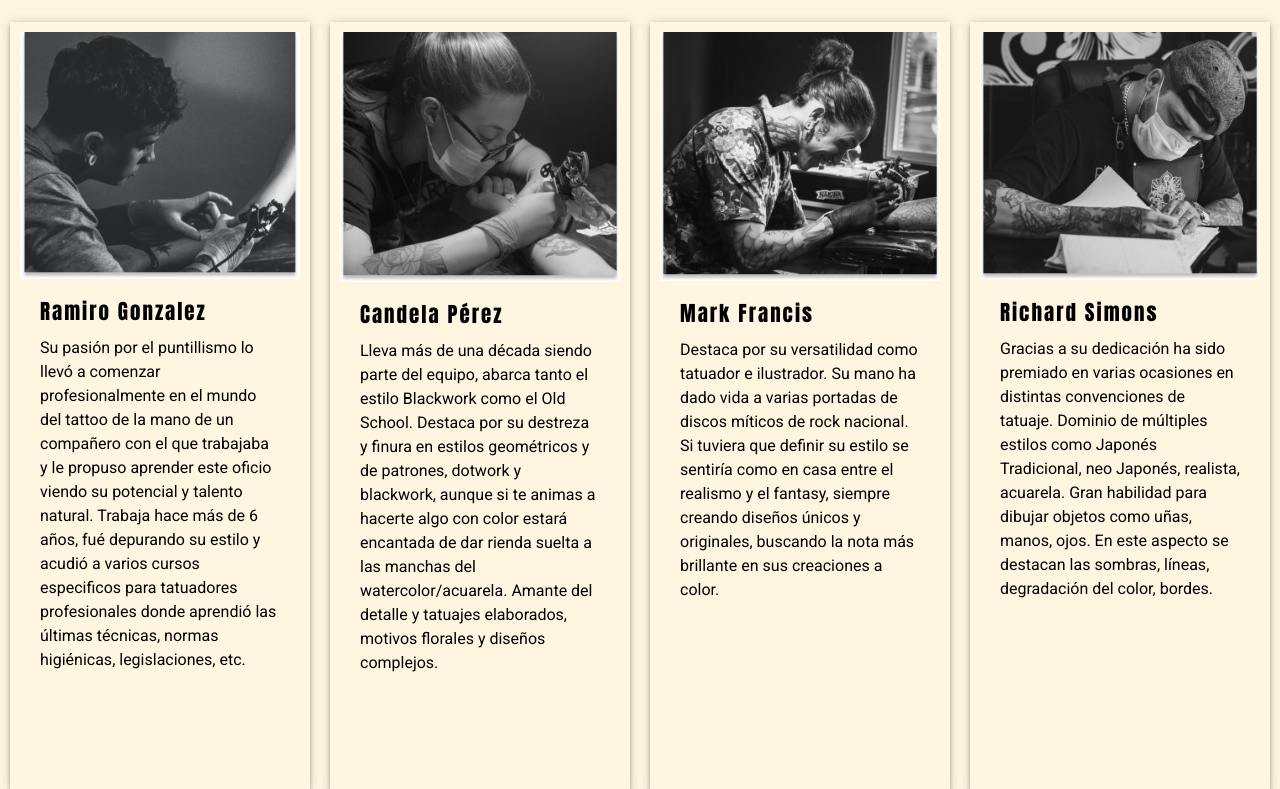
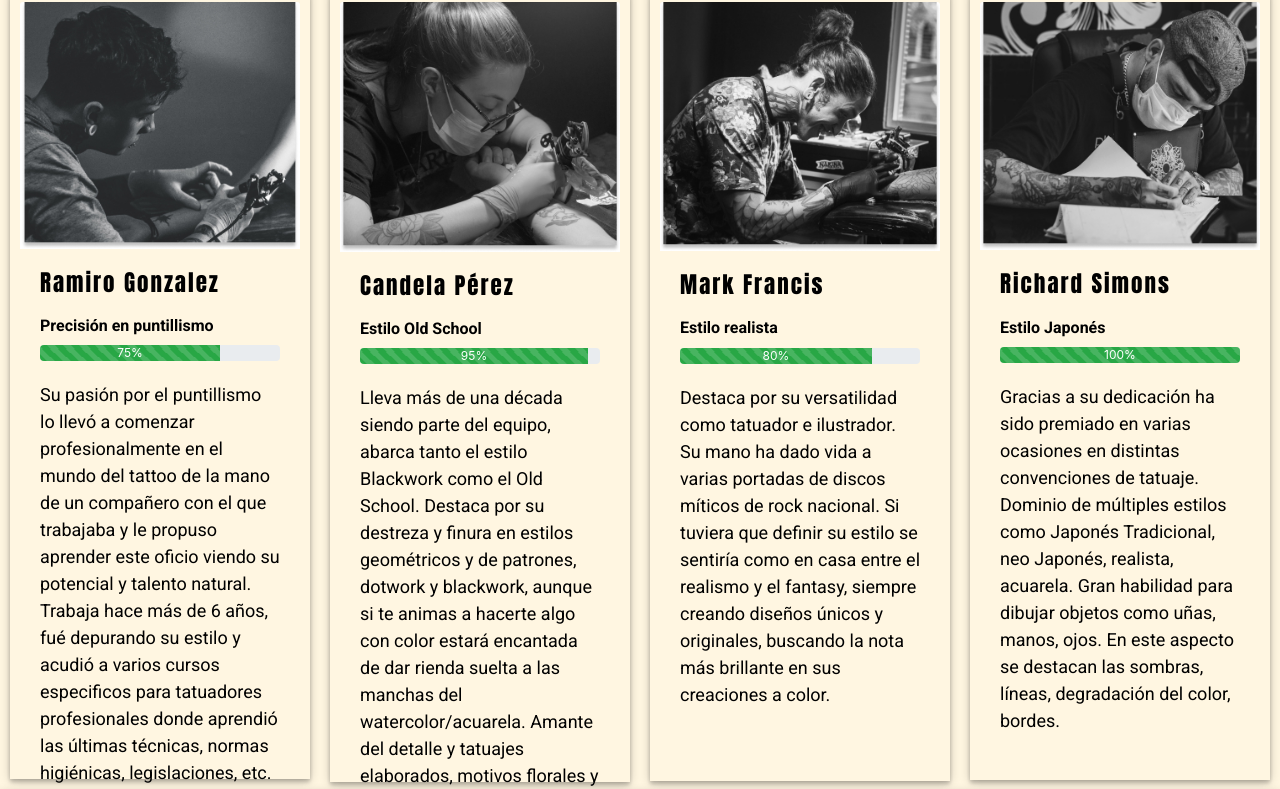
Before and after one commit to Marianela-Di-Tomaso/Oliver-Tatto-Studio, a website: page paginas/artistas.html in a window 1280 px wide. Shown: the part 151-940 px from the top of the page. Drawn offline with nearby package versions, Linux system fonts and the light colour scheme.

Commit message:
Agregué una barra de progreso en sección artistas

```diff
--- a/SCSS/_boxYFlex.scss
+++ b/SCSS/_boxYFlex.scss
@@ -135,24 +135,30 @@ $estilos2:(
 
 /* Texto de artistas y contenedor */
 .infoArtistas__titulo--boxYFlex{
-    margin: 20px 2px;
-    padding:5px;
+    margin-bottom: 20px;
+
 }
 
 .infoArtistas__contenedor--boxYFlex{
     @include espacios(10px, 10px);
     .infoArtista__card--boxYFlex{
-        height: 390px;
+        height: 435px;
         @media only screen and (min-width:401px) and (max-width:960px){
-            height: 330px;
+            height: 340px;
         }
         @media only screen and (min-width:992px) and (max-width:1100px){
-            height: 566px;
+            height: 576px;
         }
         @media only screen and (min-width:1101px) and (max-width:1300px){
-            height: 500px;
+            height: 520px;
         }
     }
+}
+
+.barra__progreso--boxYFlex{
+    margin-top: 10px;
+    margin-bottom: 10px;
+
 }
 
 /* Galeria contenedor y cards*/
--- a/SCSS/_tipografia.scss
+++ b/SCSS/_tipografia.scss
@@ -116,13 +116,25 @@ $estilos :(
 }
  /* Informacion de artistas */
 .infoArtista__titulo--tipografia{
-    font-size: 21px;
+    font-size: 23px;
     letter-spacing: 2px;
 }
 
-.contenido_card--tipografia{
-    letter-spacing: 1px;
-    font-size: 22px;
+.infoArtista__texto--tipografia{
+    font-size: 18px;
+    margin-bottom: 20px;
+    margin-top: 20px;
+
+}
+ .tamaño{
+     font-size: 16px;
+     font-family: $fontFamilyRoboto;
+     font-weight: 700;
+ }
+.barra__titulo--tipografia{
+    font-family: $fontFamilyRoboto;
+    font-size: 16px;
+    font-weight: 700;
 }
 
 /* Texto contacto */
--- a/paginas/artistas.html
+++ b/paginas/artistas.html
@@ -72,7 +72,11 @@
           <div class="infoArtistas__contenedor--color infoArtistas__contenedor--boxYFlex" data-aos="fade-down">
             <img src="../assets/img/fotoRamiro.jpg" class="card-img-top" alt="Foto Rami">
             <div class="card-body infoArtista__card--boxYFlex">
-              <h2 class="card-title infoArtista__titulo--color infoArtista__titulo--tipografia">Ramiro Gonzalez</h5>
+              <h2 class="card-title infoArtista__titulo--color infoArtista__titulo--tipografia infoArtistas__titulo--boxYFlex">Ramiro Gonzalez</h2>
+              <h3 class="barra__titulo--tipografia">Precisión en puntillismo</h3>
+                <div class="progress barra__progreso--boxYFlex">
+                  <div class="progress-bar progress-bar-striped progress-bar-animated bg-success" role="progressbar" aria-valuenow="50" aria-valuemin="0" aria-valuemax="100" style="width: 75%">75%</div>
+                </div>
               <p class="card-text infoArtista__texto--tipografia"> Su pasión por el puntillismo lo llevó a comenzar profesionalmente en el mundo del tattoo de la mano de un compañero con el que trabajaba y le propuso aprender este oficio viendo su potencial y talento natural.
               Trabaja hace más de 6 años, fué depurando su estilo y acudió a varios cursos especificos para tatuadores profesionales donde aprendió las últimas técnicas, normas higiénicas, legislaciones, etc.</p>
             </div>
@@ -82,10 +86,16 @@
           <div class="infoArtistas__contenedor--color infoArtistas__contenedor--boxYFlex"data-aos="fade-down">
             <img src="../assets/img/fotoCandela.jpg" class="card-img-top" alt="Foto Cande">
             <div class="card-body infoArtista__card--boxYFlex">
-              <h2 class="card-title infoArtista__titulo--color infoArtista__titulo--tipografia">Candela Pérez </h5>
+              <h2 class="card-title infoArtista__titulo--color infoArtista__titulo--tipografia infoArtistas__titulo--boxYFlex">Candela Pérez </h2>
+              <h3 class="barra__titulo--tipografia">Estilo Old School</h3>
+              <div class="progress barra__progreso--boxYFlex">
+                <div class="progress-bar progress-bar-striped progress-bar-animated bg-success" role="progressbar" aria-valuenow="50" aria-valuemin="0" aria-valuemax="100" style="width: 95%">95%</div>
+              </div>
               <p class="card-text infoArtista__texto--tipografia">Lleva más de una década siendo parte del equipo, abarca tanto el estilo Blackwork como el Old School.
                 Destaca por su destreza y finura en estilos geométricos y de patrones, dotwork y blackwork, aunque si te animas a hacerte algo con color estará encantada de dar rienda suelta a las manchas del watercolor/acuarela.
                 Amante del detalle y tatuajes elaborados, motivos florales y diseños complejos.</p>
+
+
             </div>
           </div>
         </div>
@@ -93,10 +103,15 @@
           <div class="infoArtistas__contenedor--color infoArtistas__contenedor--boxYFlex" data-aos="fade-down">
             <img src="../assets/img/fotoMark.jpg" class="card-img-top" alt="Foto Mark">
             <div class="card-body infoArtista__card--boxYFlex">
-              <h2 class="card-title infoArtista__titulo--color infoArtista__titulo--tipografia">Mark Francis</h5>
+              <h2 class="card-title infoArtista__titulo--color infoArtista__titulo--tipografia infoArtistas__titulo--boxYFlex">Mark Francis</h2>
+              <h3 class="barra__titulo--tipografia">Estilo realista</h3>
+              <div class="progress barra__progreso--boxYFlex">
+                <div class="progress-bar progress-bar-striped progress-bar-animated bg-success" role="progressbar" aria-valuenow="50" aria-valuemin="0" aria-valuemax="100" style="width: 80%">80%</div>
+              </div>
               <p class="card-text infoArtista__texto--tipografia">Destaca por su versatilidad como tatuador e ilustrador.
                 Su mano ha dado vida a varias portadas de discos míticos de rock nacional.
                 Si tuviera que definir su estilo se sentiría como en casa entre el realismo y el fantasy, siempre creando diseños únicos y originales, buscando la nota más brillante en sus creaciones a color.</p>
+
             </div>
           </div>
         </div>
@@ -104,11 +119,16 @@
           <div class="infoArtistas__contenedor--color infoArtistas__contenedor--boxYFlex"data-aos="fade-down">
             <img src="../assets/img/fotoRicardo.jpg" class="card-img-top" alt="Foto Richard">
             <div class="card-body infoArtista__card--boxYFlex">
-              <h2 class="card-title infoArtista__titulo--color infoArtista__titulo--tipografia">Richard Simons</h5>
+              <h2 class="card-title infoArtista__titulo--color infoArtista__titulo--tipografia infoArtistas__titulo--boxYFlex">Richard Simons</h2>
+              <h3 class="barra__titulo--tipografia">Estilo Japonés</h3>
+                <div class="progress barra__progreso--boxYFlex">
+                  <div class="progress-bar progress-bar-striped progress-bar-animated bg-success" role="progressbar" aria-valuenow="50" aria-valuemin="0" aria-valuemax="100" style="width: 100%">100%</div>
+                </div>
               <p class="card-text infoArtista__texto--tipografia">Gracias a su dedicación ha sido premiado en varias ocasiones en distintas convenciones de tatuaje.
                 Dominio de múltiples estilos como Japonés Tradicional, neo Japonés, realista, acuarela.
                 Gran habilidad para dibujar objetos como uñas, manos, ojos. En este aspecto se destacan las sombras, líneas, degradación del
                 color, bordes.</p>
+
             </div>
           </div>
         </div>
```
Also changed, not shown: CSS/style.css.
